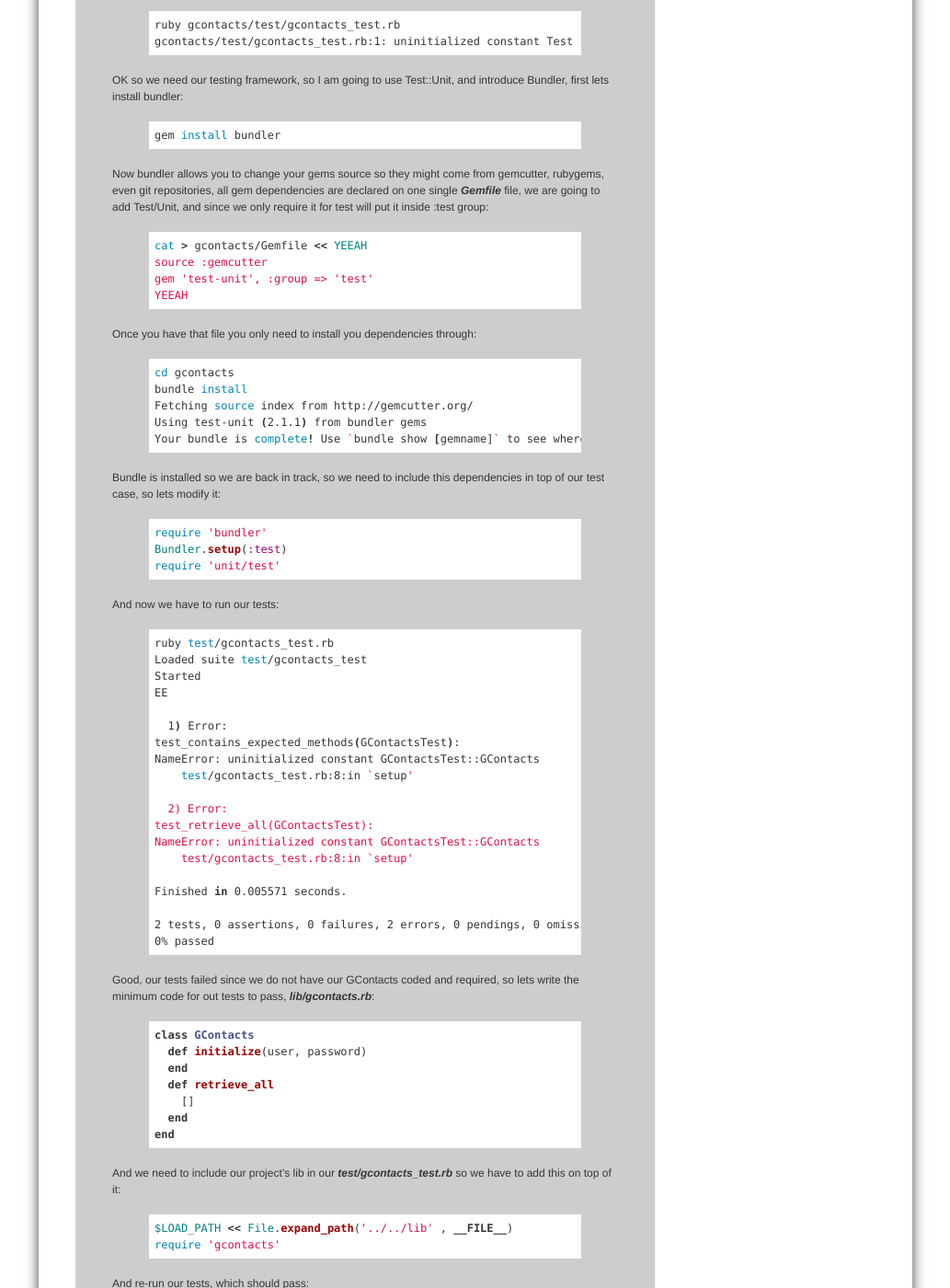
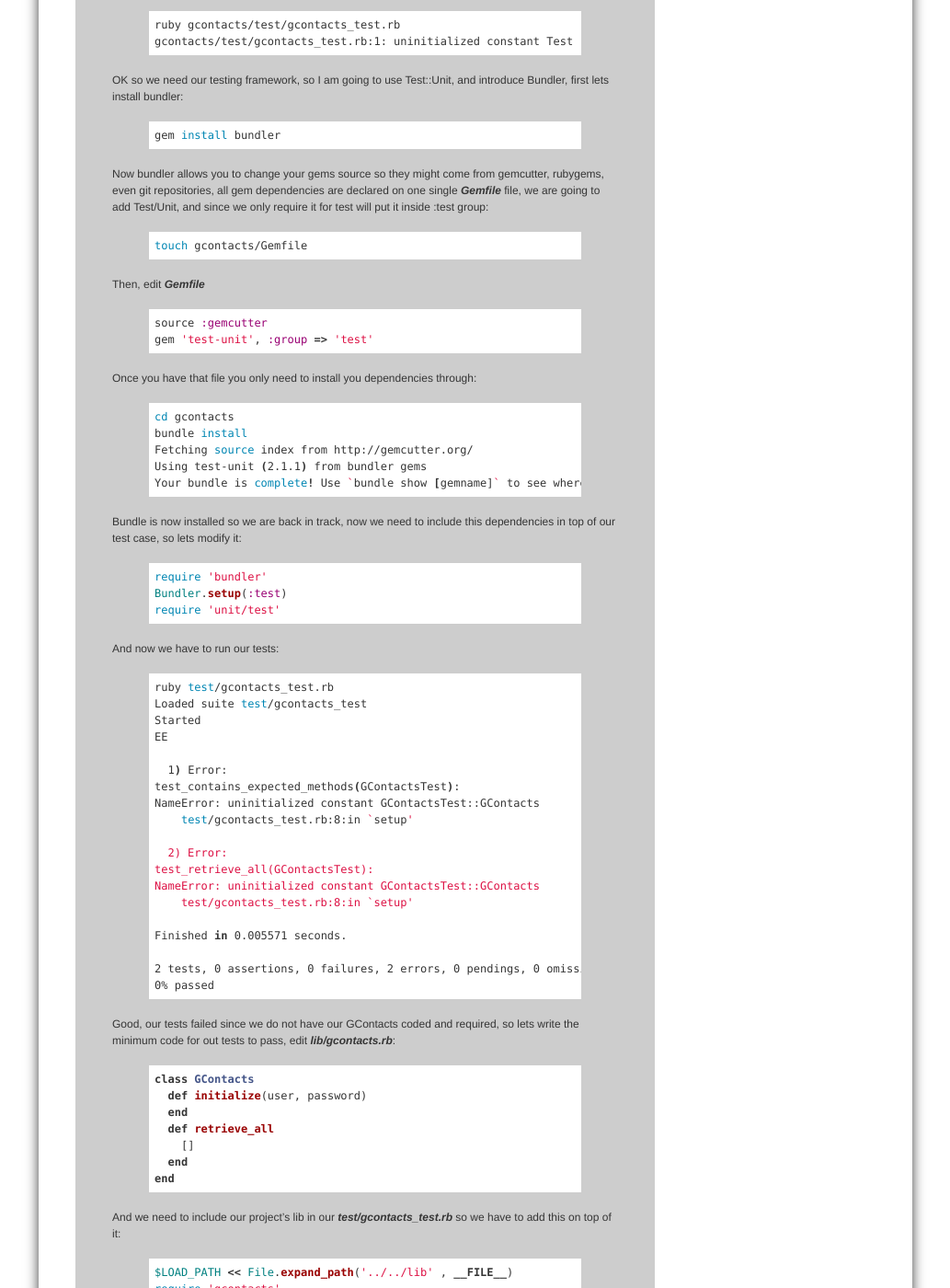
Before and after one commit to crowdint/blog.crowdint.com-jekyll, a Jekyll site: the page built from _posts/2010-08-10-bundler.markdown, in a window 1280 px wide and 1400 px high, scrolled down 1043 px. Shown: the whole window at 92% size, without its empty margins (123-1156 px from the left). Built offline with Jekyll 4.4.1, drawn with Linux system fonts in a browser that asks for light colours; Markdown is read by kramdown in place of the engine named in the settings; comment, search, counter and statistics services are not loaded; some of the changed text lies outside the part shown.

Commit message:
A few corrections on the bundler post

```diff
--- a/_posts/2010-08-10-bundler.markdown
+++ b/_posts/2010-08-10-bundler.markdown
@@ -57,10 +57,12 @@ Now bundler allows you to change your gems source so they might come from gemcut
 git repositories, all gem dependencies are declared on one single *Gemfile* file, we are going to
 add Test/Unit, and since we only require it for test will put it inside :test group:
 {% highlight bash %}
-cat > gcontacts/Gemfile << YEEAH
+touch gcontacts/Gemfile
+{% endhighlight %}
+Then, edit *Gemfile*
+{% highlight ruby %}
 source :gemcutter
 gem 'test-unit', :group => 'test'
-YEEAH
 {% endhighlight %}
 
 Once you have that file you only need to install you dependencies through:
@@ -72,8 +74,9 @@ Using test-unit (2.1.1) from bundler gems
 Your bundle is complete! Use `bundle show [gemname]` to see where a bundled gem is installed.
 {% endhighlight %}
 
-Bundle is installed so we are back in track, so we need to include this dependencies in top of our
+Bundle is now installed so we are back in track, now we need to include this dependencies in top of our
 test case, so lets modify it:
+
 {% highlight ruby %}
 require 'bundler'
 Bundler.setup(:test)
@@ -104,7 +107,7 @@ Finished in 0.005571 seconds.
 {% endhighlight %}
 
 Good, our tests failed since we do not have our GContacts coded and required, so lets write the
-minimum code for out tests to pass, *lib/gcontacts.rb*:
+minimum code for out tests to pass, edit *lib/gcontacts.rb*:
 {% highlight ruby %}
 class GContacts
   def initialize(user, password)
```
Also changed, not shown: other parts of _posts/2010-08-10-bundler.markdown (+10 -10 lines).
